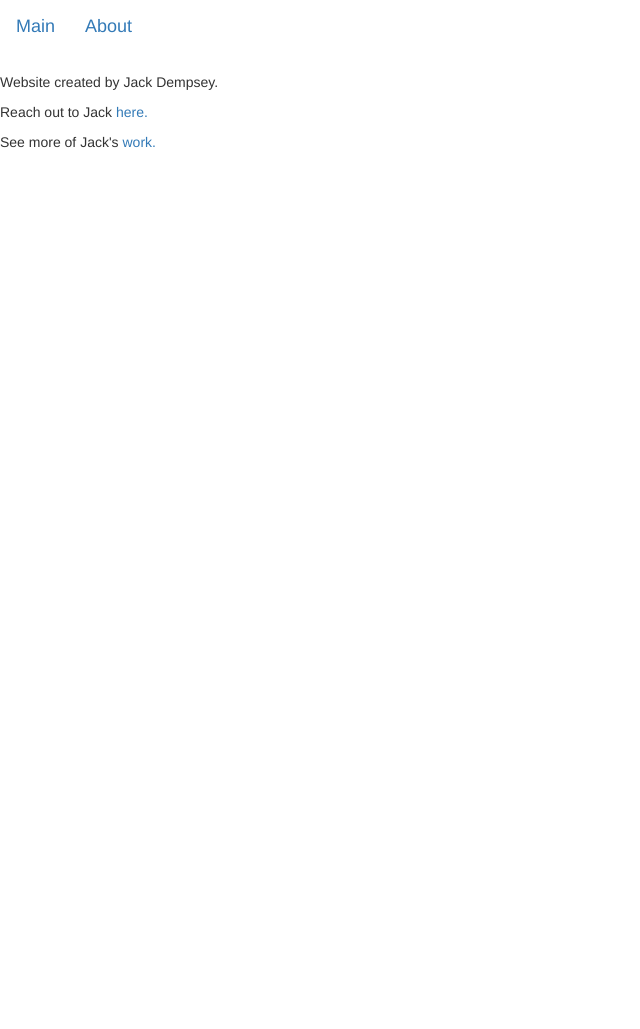
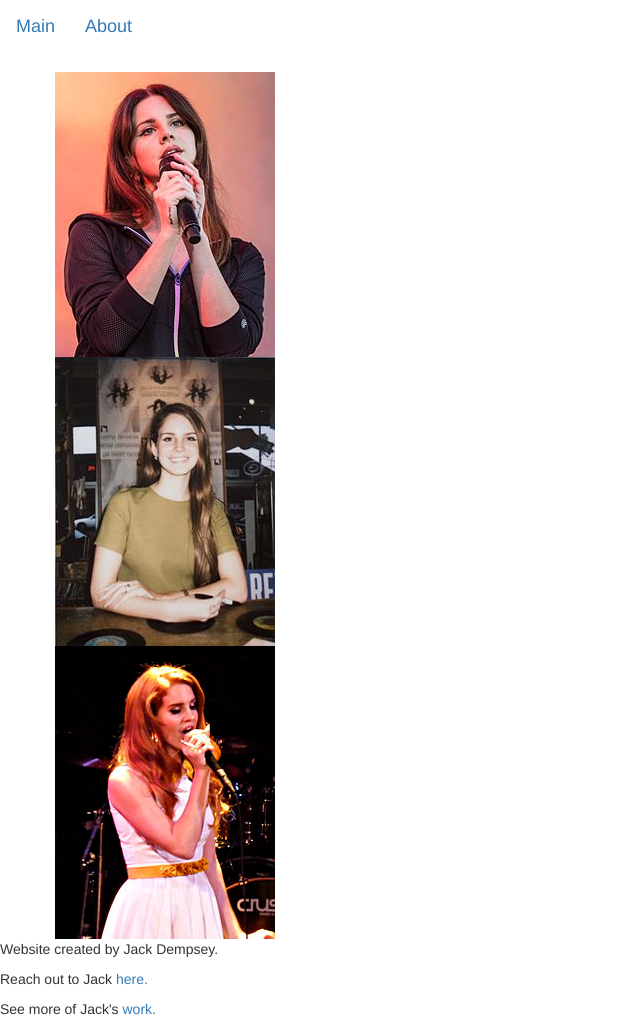
Before and after one commit to jdempsey1993/Perfect-Portofolio, a plain HTML site: page pages/photos.html in a window 1280 px wide. Shown: the whole page, without its empty margins (0-640 px from the left). Before the commit the page ends 800 px from the top, so only its background shows below. Drawn offline with nearby package versions, Linux system fonts and the light colour scheme; files that its build step writes are made by us from their sources.

Commit message:
Updated photos.html

```diff
--- a/pages/photos.html
+++ b/pages/photos.html
@@ -29,6 +29,26 @@
 
   <body>
 
+    <div class="container">
+        <div class="row">
+            <div class="col-sm">
+                <img src="photo/photo1.jpg" alt="photo1">
+
+            </div>
+        </div>
+        <div class="row">
+            <div class="col-sm">
+              <img src="photo/photo2.jpg" alt="photo2">
+            </div>
+        </div>
+        <div class="row">
+            <div class="col-sm">
+              <img src="photo/photo3.jpg" alt="photo3">
+            </div>
+        </div>
+    </div>
+
+
   </body>
 
   <footer>
```
Also changed, not shown: pages/photo/photo1.jpg (added), pages/photo/photo2.jpg (added), pages/photo/photo3.jpg (added).
